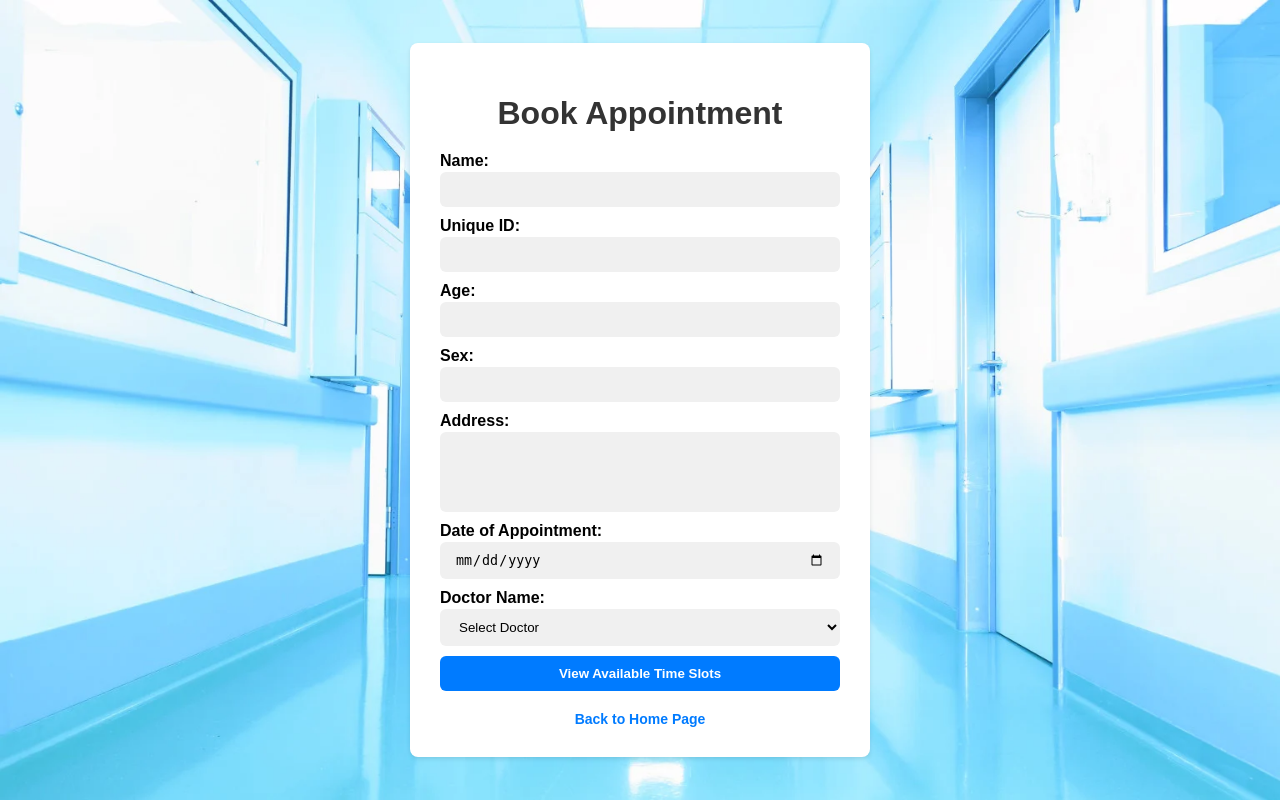
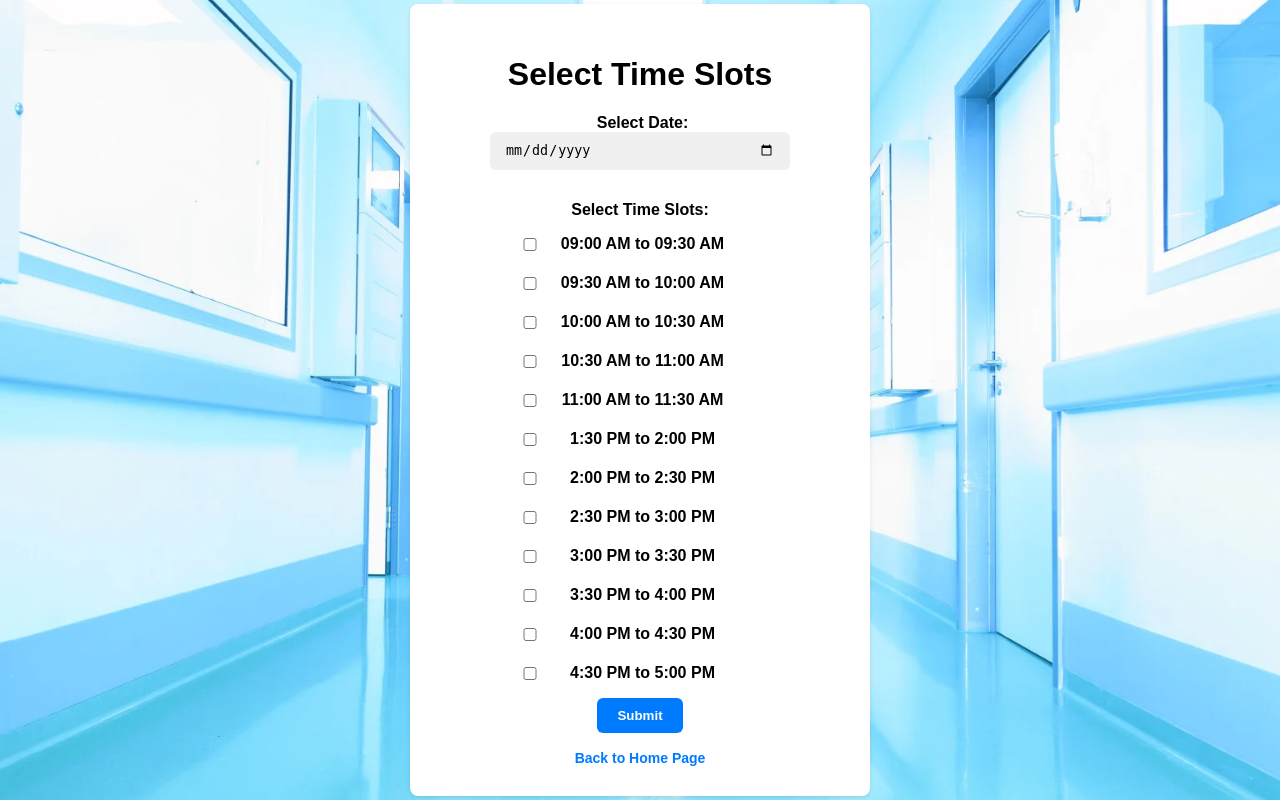
Before and after one commit to pran4455/Clinic-management-system, a Django app: page /clinic/testing/ in a window 1280 px wide. Run offline with Django 4.2, Linux system fonts and the light colour scheme.

Commit message:
added front end for time slot editing

```diff
--- a/myproj/logs.csv
+++ b/myproj/logs.csv
@@ -717,3 +717,9 @@ absolute.tech4us@gmail.com,2023-06-11,18:35:18.633362
 pat@pat.com,2023-06-11,18:35:28.571976
 
 pat@pat.com,2023-06-11,18:36:03.161295
+
+pat@pat.com,2023-06-11,19:10:08.336750
+
+absolute.tech4us@gmail.com,2023-06-11,19:10:16.598746
+
+absolute.tech4us@gmail.com,2023-06-11,19:11:37.103461
--- /dev/null
+++ b/myproj/myapp/static/css/edit_timeslots.css
@@ -0,0 +1,160 @@
+body {
+  font-family: Arial, sans-serif;
+  background-image: url('../img/bg.webp');
+  background-size: cover;
+  display: flex;
+  justify-content: center;
+  align-items: center;
+  height: 100vh;
+  margin: 0;
+}
+
+.container {
+  background-color: #ffffff;
+  padding: 30px;
+  border-radius: 8px;
+  box-shadow: 0 2px 4px rgba(0, 0, 0, 0.1);
+  max-width: 550px;
+  width: 100%;
+  text-align: center;
+  background-color: white;
+  opacity: 1;
+}
+
+h2 {
+  margin-bottom: 20px;
+  color: #333;
+}
+
+form {
+  display: flex;
+  flex-direction: column;
+}
+
+.input-group {
+  margin-bottom: 20px;
+}
+
+.input-row {
+  display: flex;
+  flex-direction: row;
+  justify-content: space-between;
+}
+
+.input-row input,
+.input-row select {
+  flex: 1;
+  margin-right: 10px;
+}
+
+button {
+  background-color: #007bff;
+  color: #fff;
+  padding: 10px 20px;
+  border: none;
+  border-radius: 6px;
+  cursor: pointer;
+  font-weight: bold;
+  transition: background-color 0.3s ease;
+}
+
+button:hover {
+  background-color: #0056b3;
+}
+
+.login-link {
+  font-size: 14px;
+  margin-top: 20px;
+}
+
+.login-link a {
+  color: #007bff;
+  text-decoration: none;
+  font-weight: bold;
+}
+
+input[type="text"],
+input[type="password"],
+input[type="tel"],
+input[type="email"],
+input[type="number"],
+input[type="date"],
+select {
+  padding: 10px 15px;
+  border-radius: 6px;
+  border: none;
+  background-color: #f0f0f0;
+  width: 75%;
+  box-sizing: border-box;
+}
+
+#address {
+  font-family: Arial, sans-serif;
+  resize: none;
+  height: 75px;
+  width: 390px;
+  padding: 10px 15px;
+  border-radius: 6px;
+  border: none;
+  background-color: #f0f0f0;
+  box-sizing: border-box;
+}
+
+.container {
+  background-color: #ffffff;
+  padding: 30px;
+  border-radius: 8px;
+  box-shadow: 0 2px 4px rgba(0, 0, 0, 0.1);
+  max-width: 400px;
+  width: 100%;
+  text-align: center;
+  background-color: white;
+  opacity: 1;
+}
+
+h1 {
+  text-align: center;
+}
+
+.input-group {
+  margin-bottom: 15px;
+}
+
+.time-slots {
+  display: grid;
+  grid-template-columns: repeat(3, 1fr);
+  gap: 20px;
+}
+
+.time-slot {
+  display: flex;
+  align-items: center;
+}
+
+input[type="checkbox"] {
+  margin-right: -80px;
+}
+
+label {
+  margin-left: 5px;
+  white-space: nowrap;
+    font-weight: bold;
+}
+
+button {
+  padding: 10px 20px;
+}
+
+p {
+  font-weight: bold;
+}
+.home-link {
+  font-size: 14px;
+  margin-top: 2px;
+}
+
+.home-link a {
+  color: #007bff;
+  text-decoration: none;
+  font-weight: bold;
+}
--- /dev/null
+++ b/myproj/myapp/templates/edit_timeslots.html
@@ -0,0 +1,54 @@
+<!DOCTYPE html>
+<html>
+<head>
+    <title>Select Time Slots</title>
+    {% load static %}
+    <link rel="stylesheet" type="text/css" href="{% static 'css/edit_timeslots.css' %}">
+</head>
+<body>
+    <div class="container">
+        <h1>Select Time Slots</h1>
+        <form>
+            <div class="input-group">
+                <label for="date">Select Date:</label>
+                <input type="date" id="date" name="date" required>
+            </div>
+            <div class="input-group">
+                <p>Select Time Slots:</p>
+                <div class="time-slots">
+                    <input type="checkbox" id="slot1" name="slots" value="slot1">
+                    <label for="slot1">09:00 AM to 09:30 AM</label><br>
+                    <input type="checkbox" id="slot2" name="slots" value="slot2">
+                    <label for="slot2">09:30 AM to 10:00 AM</label><br>
+                    <input type="checkbox" id="slot3" name="slots" value="slot3">
+                    <label for="slot3">10:00 AM to 10:30 AM</label><br>
+                    <input type="checkbox" id="slot4" name="slots" value="slot4">
+                    <label for="slot4">10:30 AM to 11:00 AM</label><br>
+                    <input type="checkbox" id="slot5" name="slots" value="slot5">
+                    <label for="slot5">11:00 AM to 11:30 AM</label><br>
+                    <input type="checkbox" id="slot6" name="slots" value="slot6">
+                    <label for="slot6">1:30 PM to 2:00 PM</label><br>
+                    <input type="checkbox" id="slot7" name="slots" value="slot7">
+                    <label for="slot7">2:00 PM to 2:30 PM</label><br>
+                    <input type="checkbox" id="slot8" name="slots" value="slot8">
+                    <label for="slot8">2:30 PM to 3:00 PM</label><br>
+                    <input type="checkbox" id="slot9" name="slots" value="slot9">
+                    <label for="slot9">3:00 PM to 3:30 PM</label><br>
+                    <input type="checkbox" id="slot10" name="slots" value="slot10">
+                    <label for="slot10">3:30 PM to 4:00 PM</label><br>
+                    <input type="checkbox" id="slot11" name="slots" value="slot11">
+                    <label for="slot11">4:00 PM to 4:30 PM</label><br>
+                    <input type="checkbox" id="slot12" name="slots" value="slot12">
+                    <label for="slot12">4:30 PM to 5:00 PM</label><br>
+                </div>
+            </div>
+            <div class="input-group">
+                <button type="button" id="submit">Submit</button>
+            </div>
+        </form>
+         <div class="home-link">
+      <a href="/clinic/receptionist/">Back to Home Page</a>
+    </div>
+    </div>
+</body>
+</html>
--- a/myproj/myapp/templates/receptionist_appointment_homepage.html
+++ b/myproj/myapp/templates/receptionist_appointment_homepage.html
@@ -11,7 +11,7 @@
     <div class="button-group">
       <button class="view-appointments-btn" onclick="window.location.href='{% url 'receptionist_view_appointments' %}'">View All Appointments</button>
       <button class="book-appointment-btn" onclick="window.location.href='{% url 'receptionist_book_appointment' %}'">Book Appointment</button>
-      <button class="edit-time-slots-btn">Edit Time Slots</button>
+      <button class="edit-time-slots-btn" onclick="window.location.href='{% url 'receptionist_time_slot' %}'">Edit Time Slots</button>
     </div>
   </div>
 </body>
--- a/myproj/myapp/urls.py
+++ b/myproj/myapp/urls.py
@@ -29,6 +29,7 @@ urlpatterns = [
     path('receptionist/view-appointments/', views.receptionist_view_appointments, name="receptionist_view_appointments"),
     path('receptionist/book-appointment/', views.receptionist_book_appointment, name="receptionist_book_appointment"),
     path('patient/book-appointment/', views.patient_book_appointment, name="patient_book_appointment"),
+    path('receptionist/time-slot/', views.receptionist_time_slot, name="receptionist_time_slot"),
     path('logout/', LogoutView.as_view(next_page='/'), name="logout"),
     # path('validate-otp/', lambda request: redirect('/clinic/forgot-password/'), name="validate_otp")
 ] + static(settings.STATIC_URL, document_root=settings.STATIC_ROOT)
--- a/myproj/myapp/views.py
+++ b/myproj/myapp/views.py
@@ -597,7 +597,10 @@ def receptionist_appointment_homepage(request):
     return render(request, "receptionist_appointment_homepage.html")
 
 def testing(request):
-    return render(request, "receptionist_book_appointment.html")
+    return render(request, "edit_timeslots.html")
+
+def receptionist_time_slot(request):
+    return render(request, "edit_timeslots.html")
 
 def receptionist_book_appointment(request):
     return render(request, "receptionist_book_appointment.html")
```
